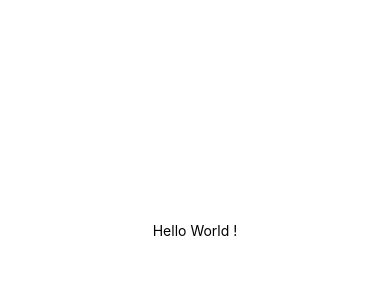
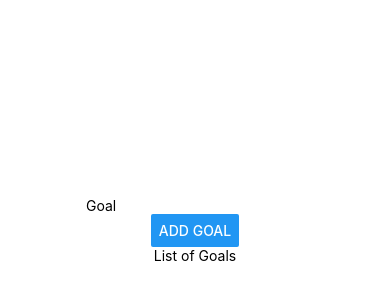
Before and after one commit to iamraselmolla/React-Native-Practise-Application, a React Native app: screen / in a window 390 px wide. Shown: the part 192-492 px from the top of the page. Built offline with nearby package versions, Linux system fonts and the light colour scheme.

Commit message:
added button and text

```diff
--- a/App.js
+++ b/App.js
@@ -1,11 +1,18 @@
 import { StatusBar } from 'expo-status-bar';
-import { StyleSheet, Text, View } from 'react-native';
+import { Button, StyleSheet, Text, TextInput, View } from 'react-native';
 
 export default function App() {
   return (
     <View style={styles.container}>
-      <Text>Hello World !</Text>
-      <StatusBar style="auto" />
+      <View>
+        <TextInput placeholder='Goal' />
+      </View>
+      <View>
+        <Button title='Add Goal' />
+      </View>
+      <View>
+        <Text>List of Goals</Text>
+      </View>
     </View>
   );
 }
```
